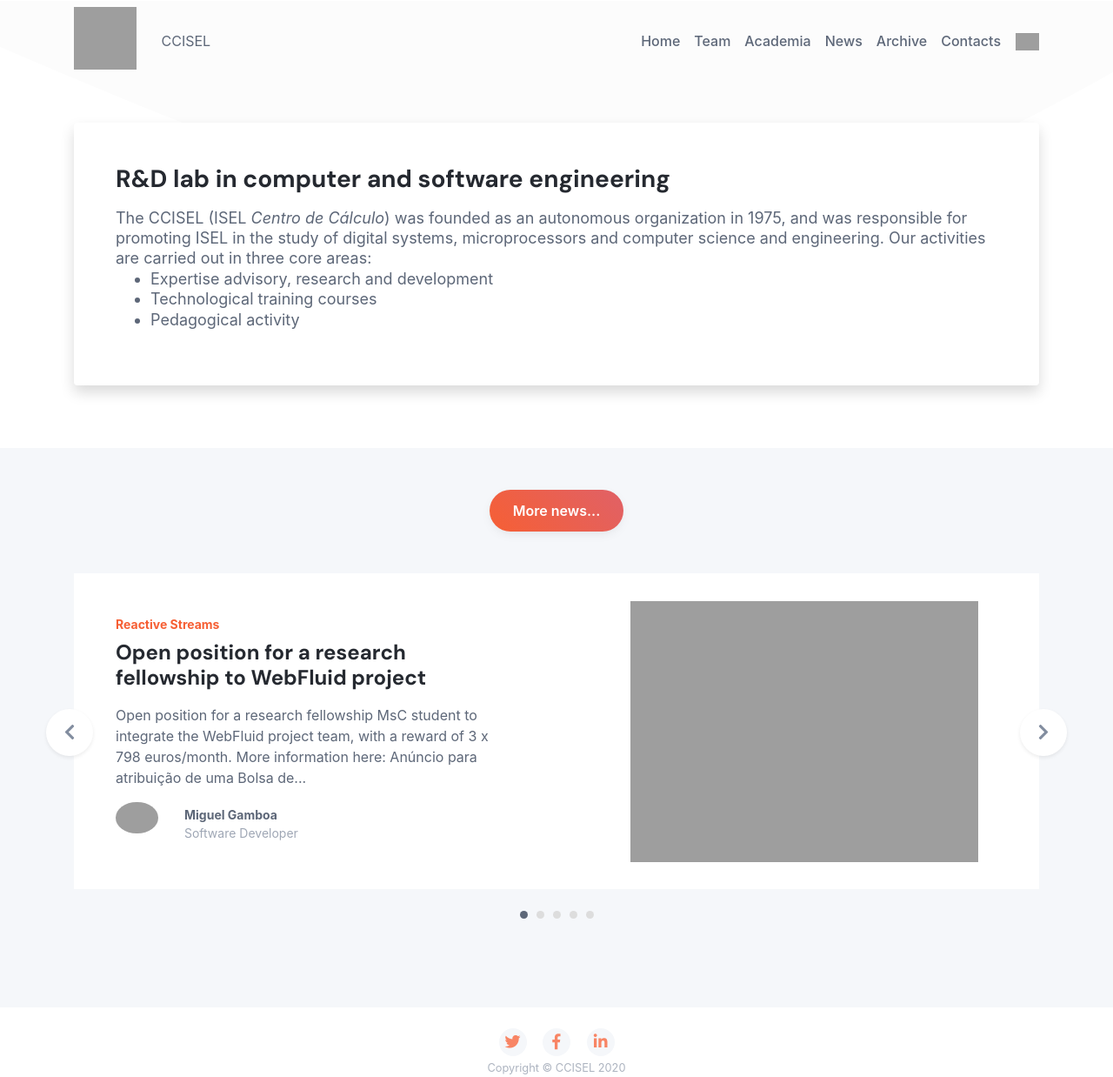
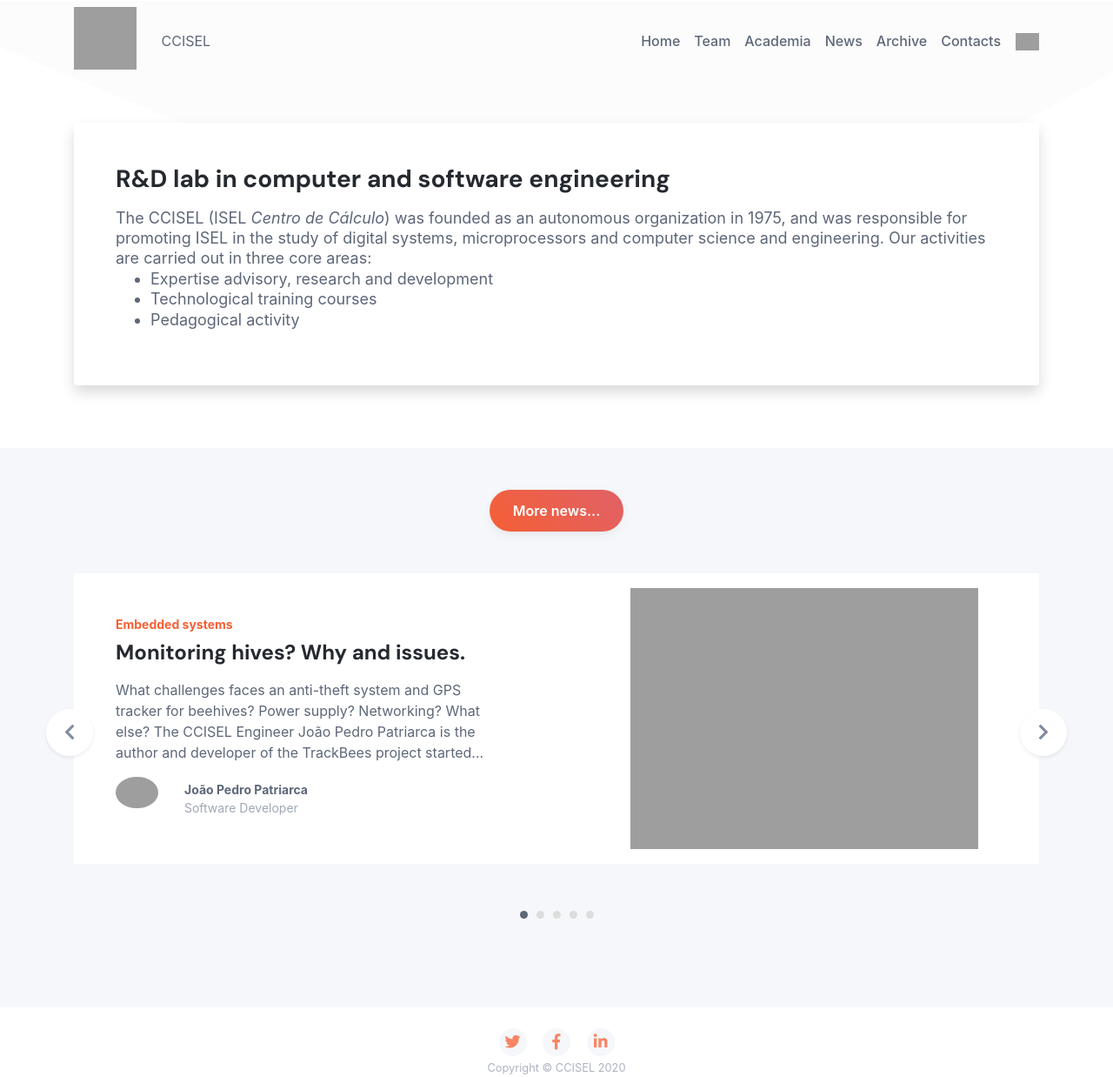
Before and after one commit to jpatri/ccisel.github.io, a Jekyll site: the page built from index.html, in a window 1280 px wide. Shown: the whole page at 87% size. Built offline with Jekyll 4.4.1, drawn with Linux system fonts in a browser that asks for light colours; grey boxes are pictures that could not be loaded.

Commit message:
Include Image for news in Index.

```diff
--- a/_posts/2020-09-30-patri-monitoring-hives-why-and-issues.md
+++ b/_posts/2020-09-30-patri-monitoring-hives-why-and-issues.md
@@ -1,9 +1,10 @@
 ---
 layout: post
 title: Monitoring hives? Why and issues.
-date: 2020-09-30
+image: 2020-09-30-patri-monitoring-hives-why-and-issues-front.jpg
+date: 2020-10-02
 type: post
-published: false
+published: true
 status: publish
 category: Embedded systems
 tags: [TrackBees]
@@ -15,7 +16,7 @@ author:
   role: Software Developer
 ---
 
-What challenges face an anti-theft system and GPS tracker for beehives? Power supply? Networking? What else? The CCISEL Engineer João Pedro Patriarca is the author and developer of the TrackBees project started in 2012 that answers those and other questions. Since then the TrackBees has been enhanced in different releases with several innovations that will be explained in this series of posts. This is the first post describing the motivation and the main issues faced by this project.
+What challenges faces an anti-theft system and GPS tracker for beehives? Power supply? Networking? What else? The CCISEL Engineer João Pedro Patriarca is the author and developer of the TrackBees project started in 2012, which answers those and other questions. Since then, the TrackBees has been enhanced in different releases with several innovations that will be explained in this series of posts. This is the first post describing the motivation and the main issues tackled by this project.
 
 ## Motivation
 
@@ -44,4 +45,4 @@ This was the release of 2014. The image shows the front and the rear of the same
 <img src="/assets/blog/2020-09-30-patri-monitoring-hives-why-and-issues-front.jpg" width="720px">
 
 
-Next post: battery charge should last for months
+**Next post**: battery charge should last for months.
```
